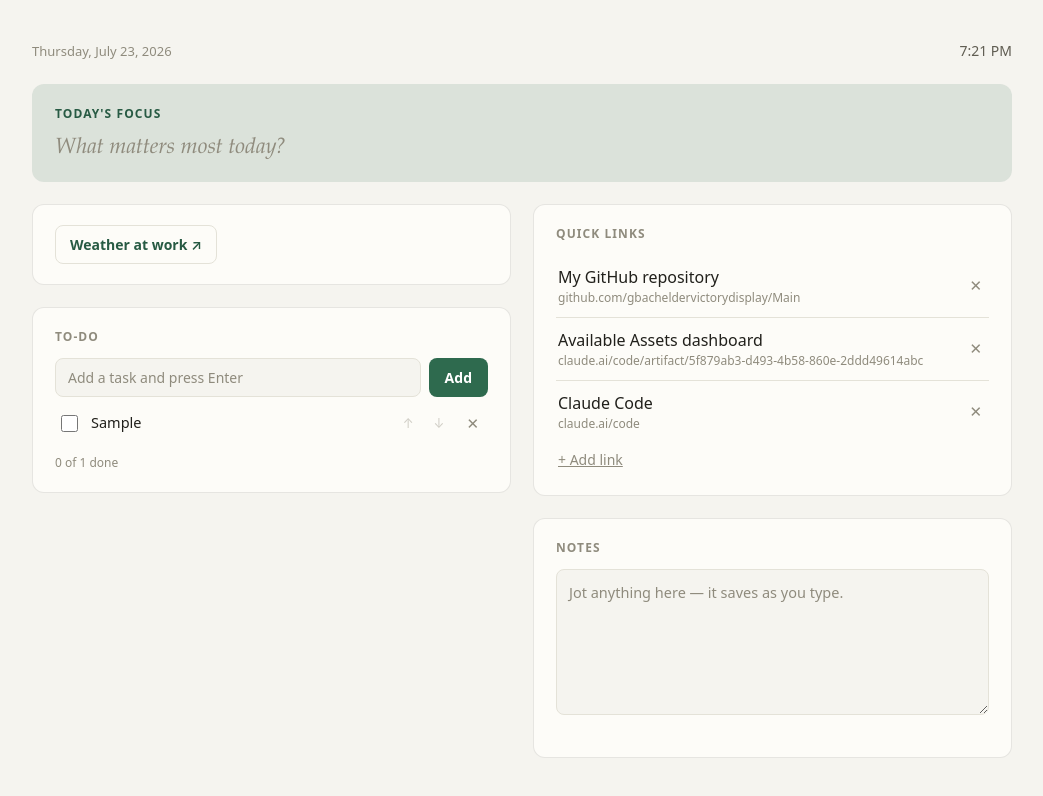
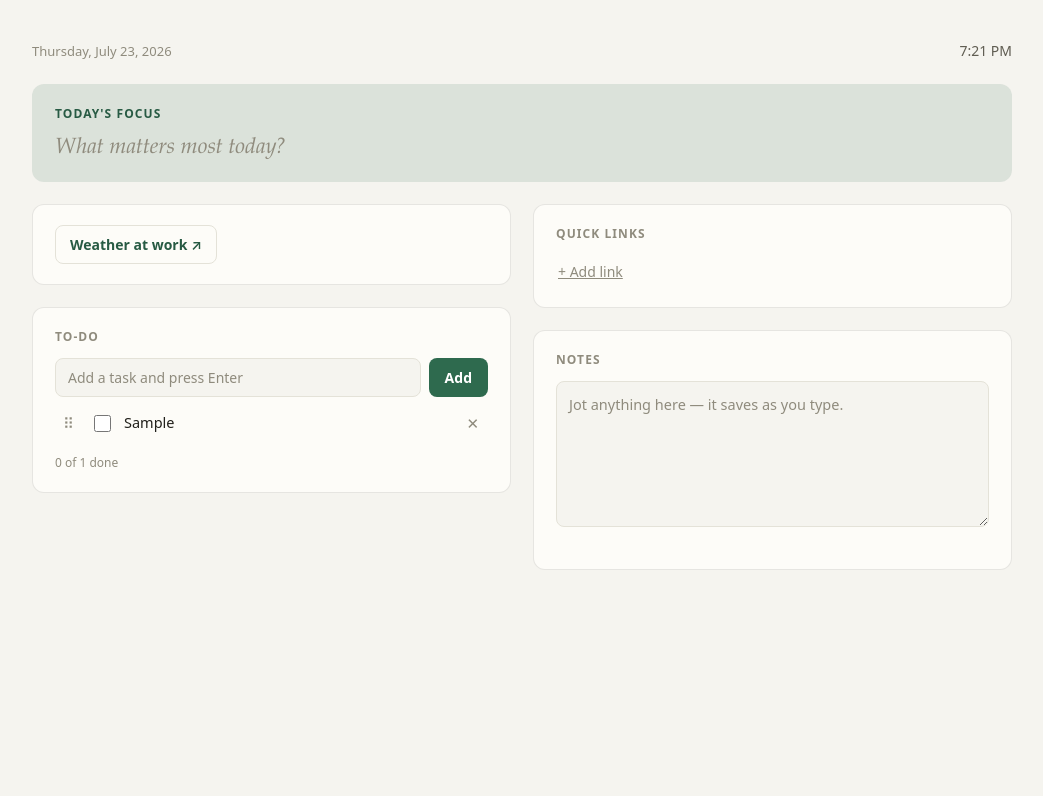
Before and after one commit to gbacheldervictorydisplay/home-base, a plain HTML site: page index.html in a window 1280 px wide. Both pictures are taken after typing "Sample" into the empty fields and a click on the button "Add". Shown: the whole page, without its empty margins (118-1161 px from the left). Drawn offline with Linux system fonts and the light colour scheme; no server answers.

Commit message:
Add drag-and-drop task reordering; remove default Quick Links
- Replace up/down arrow buttons with a drag handle and native
  click-and-drag reordering, with a drop-position indicator.
- Start Quick Links empty; add a one-time cleanup that removes the
  original default links from browsers that cached them.

Co-Authored-By: Claude Opus 4.8 <noreply@anthropic.com>

```diff
--- a/index.html
+++ b/index.html
@@ -215,21 +215,24 @@
     flex: none;
   }
   .icon-btn:hover { color: var(--danger); background: var(--page); }
-  .order-btn {
-    font: inherit;
-    font-size: 13px;
+  .drag-handle {
+    font-size: 15px;
     line-height: 1;
     color: var(--muted);
-    background: none;
-    border: none;
-    border-radius: 4px;
-    padding: 4px 5px;
-    cursor: pointer;
+    padding: 4px 6px;
+    cursor: grab;
     flex: none;
+    user-select: none;
+    touch-action: none;
   }
-  .order-btn:hover { color: var(--accent-strong); background: var(--page); }
-  .order-btn:disabled { opacity: 0.4; cursor: not-allowed; }
-  .order-btn:disabled:hover { color: var(--muted); }
+  .drag-handle:hover { color: var(--accent-strong); }
+  ul.todos li.dragging { opacity: 0.45; }
+  .drag-handle:active { cursor: grabbing; }
+  ul.todos li.drop-above { box-shadow: inset 0 2px 0 0 var(--accent-strong); }
+  ul.todos li.drop-below { box-shadow: inset 0 -2px 0 0 var(--accent-strong); }
+  @media (prefers-reduced-motion: reduce) {
+    ul.todos li { transition: none; }
+  }
   .empty { font-size: 13.5px; color: var(--muted); margin: 4px 0 0; font-style: italic; }
   .todo-meta { font-size: 12px; color: var(--muted); margin: 10px 0 0; }
   .todo-meta button {
@@ -394,11 +397,7 @@ const DEFAULTS = {
   focusDate: "",
   notes: "",
   todos: [],
-  links: [
-    { name: "My GitHub repository", url: "https://github.com/gbacheldervictorydisplay/Main" },
-    { name: "Available Assets dashboard", url: "https://claude.ai/code/artifact/5f879ab3-d493-4b58-860e-2ddd49614abc" },
-    { name: "Claude Code", url: "https://claude.ai/code" }
-  ]
+  links: []
 };
 
 let db;
@@ -406,6 +405,19 @@ try { db = Object.assign({}, DEFAULTS, JSON.parse(localStorage.getItem(LS_KEY) |
 catch (e) { db = Object.assign({}, DEFAULTS); }
 function save() {
   try { localStorage.setItem(LS_KEY, JSON.stringify(db)); } catch (e) { }
+}
+
+// One-time cleanup: drop the original default Quick Links from any browser
+// that cached them before they were removed. Runs once, preserves everything else.
+if (!db.removedDefaultLinks) {
+  var OLD_DEFAULT_LINKS = [
+    "https://github.com/gbacheldervictorydisplay/Main",
+    "https://claude.ai/code/artifact/5f879ab3-d493-4b58-860e-2ddd49614abc",
+    "https://claude.ai/code"
+  ];
+  db.links = (db.links || []).filter(function (l) { return OLD_DEFAULT_LINKS.indexOf(l.url) === -1; });
+  db.removedDefaultLinks = true;
+  save();
 }
 
 const DAYS = ["Sunday","Monday","Tuesday","Wednesday","Thursday","Friday","Saturday"];
@@ -432,6 +444,7 @@ focusEl.addEventListener("input", () => {
 const todoList = document.getElementById("todo-list");
 const todoEmpty = document.getElementById("todo-empty");
 const todoMeta = document.getElementById("todo-meta");
+let dragFrom = null;
 
 function renderTodos() {
   todoList.textContent = "";
@@ -448,24 +461,39 @@ function renderTodos() {
     span.className = "t-text";
     span.textContent = t.text;
 
-    const upBtn = document.createElement("button");
-    upBtn.className = "order-btn";
-    upBtn.type = "button";
-    upBtn.textContent = "↑";
-    upBtn.disabled = i === 0;
-    upBtn.setAttribute("aria-label", "Move up: " + t.text);
-    upBtn.addEventListener("click", () => {
-      if (i > 0) { [db.todos[i], db.todos[i - 1]] = [db.todos[i - 1], db.todos[i]]; save(); renderTodos(); }
+    const grip = document.createElement("span");
+    grip.className = "drag-handle";
+    grip.textContent = "⠿";
+    grip.setAttribute("aria-hidden", "true");
+    grip.title = "Drag to reorder";
+
+    li.draggable = true;
+    li.addEventListener("dragstart", e => {
+      dragFrom = i;
+      li.classList.add("dragging");
+      if (e.dataTransfer) {
+        e.dataTransfer.effectAllowed = "move";
+        try { e.dataTransfer.setData("text/plain", String(i)); } catch (_) {}
+      }
     });
-
-    const downBtn = document.createElement("button");
-    downBtn.className = "order-btn";
-    downBtn.type = "button";
-    downBtn.textContent = "↓";
-    downBtn.disabled = i === db.todos.length - 1;
-    downBtn.setAttribute("aria-label", "Move down: " + t.text);
-    downBtn.addEventListener("click", () => {
-      if (i < db.todos.length - 1) { [db.todos[i], db.todos[i + 1]] = [db.todos[i + 1], db.todos[i]]; save(); renderTodos(); }
+    li.addEventListener("dragend", () => { dragFrom = null; renderTodos(); });
+    li.addEventListener("dragover", e => {
+      e.preventDefault();
+      if (e.dataTransfer) e.dataTransfer.dropEffect = "move";
+      if (dragFrom === null || dragFrom === i) return;
+      li.classList.remove("drop-above", "drop-below");
+      li.classList.add(i < dragFrom ? "drop-above" : "drop-below");
+    });
+    li.addEventListener("dragleave", () => { li.classList.remove("drop-above", "drop-below"); });
+    li.addEventListener("drop", e => {
+      e.preventDefault();
+      li.classList.remove("drop-above", "drop-below");
+      if (dragFrom === null || dragFrom === i) return;
+      const moved = db.todos.splice(dragFrom, 1)[0];
+      const target = i > dragFrom ? i - 1 : i;
+      db.todos.splice(target, 0, moved);
+      dragFrom = null;
+      save(); renderTodos();
     });
 
     const del = document.createElement("button");
@@ -474,7 +502,7 @@ function renderTodos() {
     del.textContent = "✕";
     del.setAttribute("aria-label", "Delete task: " + t.text);
     del.addEventListener("click", () => { db.todos.splice(i, 1); save(); renderTodos(); });
-    li.appendChild(cb); li.appendChild(span); li.appendChild(upBtn); li.appendChild(downBtn); li.appendChild(del);
+    li.appendChild(grip); li.appendChild(cb); li.appendChild(span); li.appendChild(del);
     todoList.appendChild(li);
   });
   const doneN = db.todos.filter(t => t.done).length;
```
